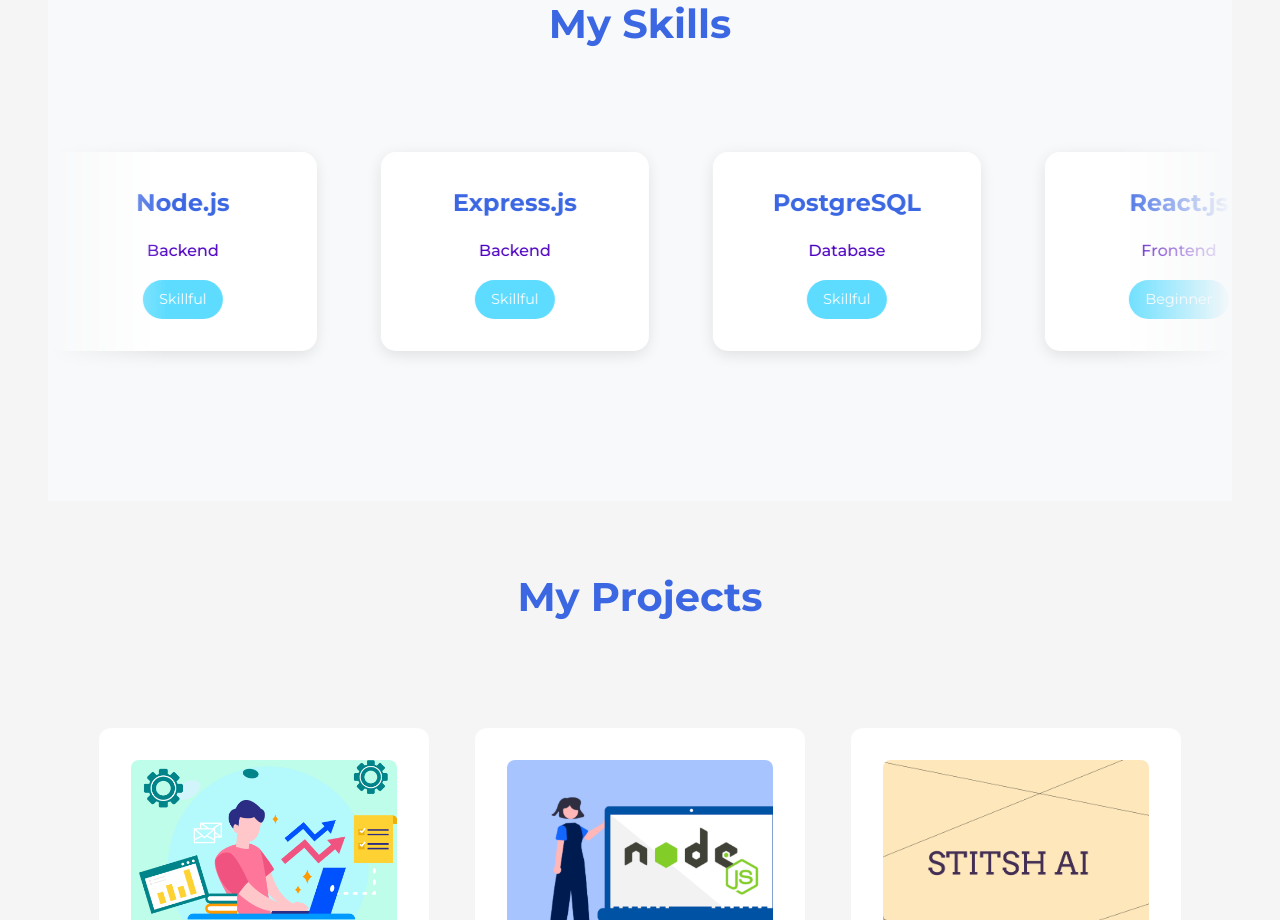
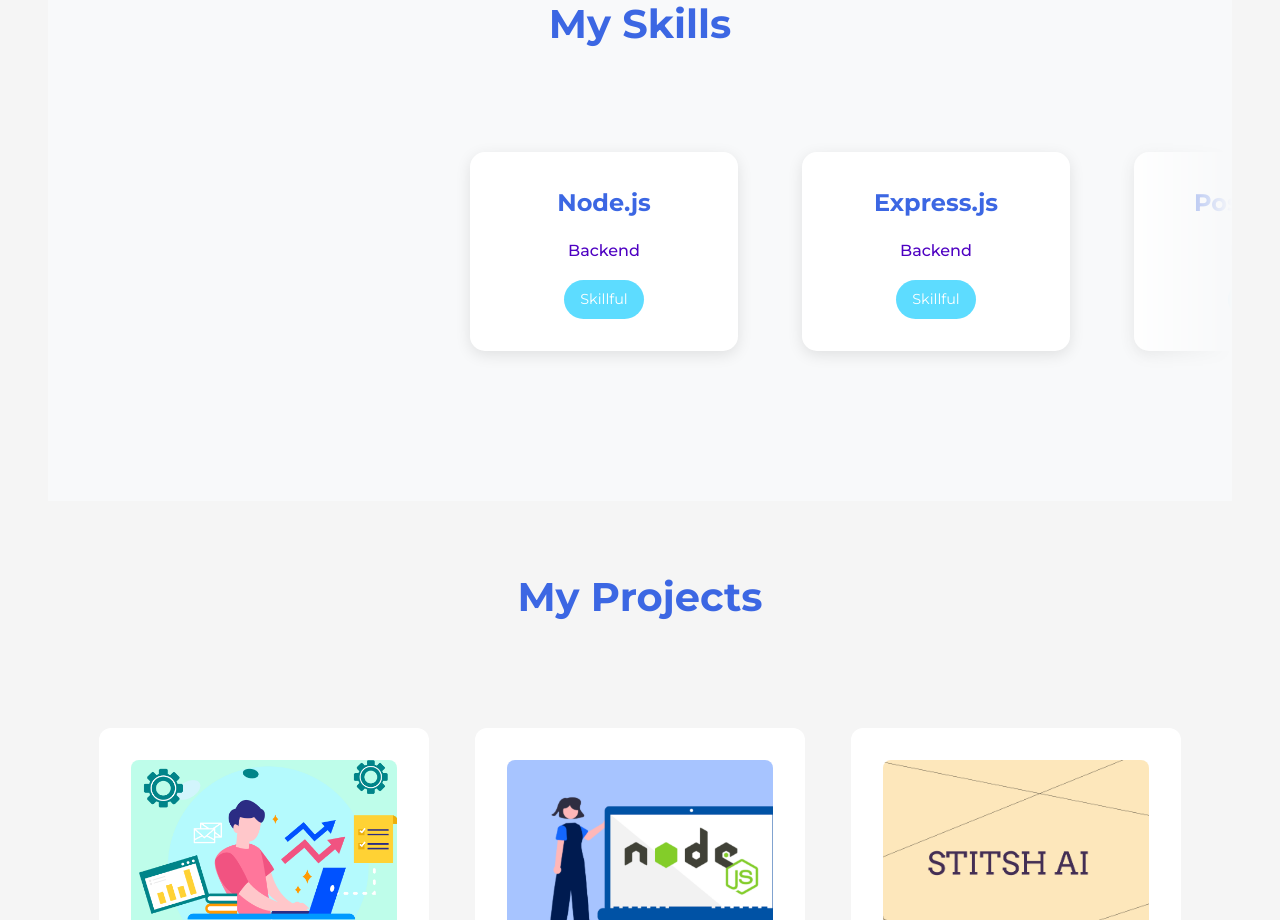
Before and after one commit to Hussain-Elfalah/Portfolio, a React (Vite) app: page / in a window 1280 px wide. Shown: the part 920-1840 px from the top of the page. Built offline with nearby package versions, Linux system fonts and the light colour scheme.

Commit message:
Configure the scroll animation

```diff
--- a/src/components/Skills/Skills.css
+++ b/src/components/Skills/Skills.css
@@ -28,9 +28,11 @@
     display: flex;
     gap: 2rem;
     padding: 1rem;
-    transition: transform 0.5s ease-in-out;
+    transition: transform 0.03s linear;
     will-change: transform;
     min-width: max-content;
+    margin-left: 50%;
+    margin-right: 50%;
   }
 
   .skills-grid {
@@ -43,6 +45,7 @@
   .skill-card {
     flex: 0 0 300px;
     padding: 1rem;
+    min-width: 300px;
   }
 
   .skill-content {
--- a/src/components/Skills/Skills.jsx
+++ b/src/components/Skills/Skills.jsx
@@ -32,17 +32,25 @@ const Skills = ({ language }) => {
     const interval = setInterval(() => {
       setScrollPosition(prev => {
         const direction = language === 'en' ? -1 : 1;
-        const newPosition = prev + (direction * 2);
+        const newPosition = prev + direction;
 
-        if (Math.abs(newPosition) >= maxScroll) {
-          return 0;
+        // For English (scrolling left)
+        if (direction === -1) {
+          if (Math.abs(prev) >= totalWidth / 2) {
+            return 0;
+          }
         }
-        if (newPosition > 0) {
-          return -maxScroll;
+
+        // For Arabic (scrolling right)
+        if (direction === 1) {
+          if (prev >= totalWidth / 2) {
+            return 0;
+          }
         }
+
         return newPosition;
       });
-    }, 20);
+    }, 30);
 
     return () => clearInterval(interval);
   }, [language]);
```
